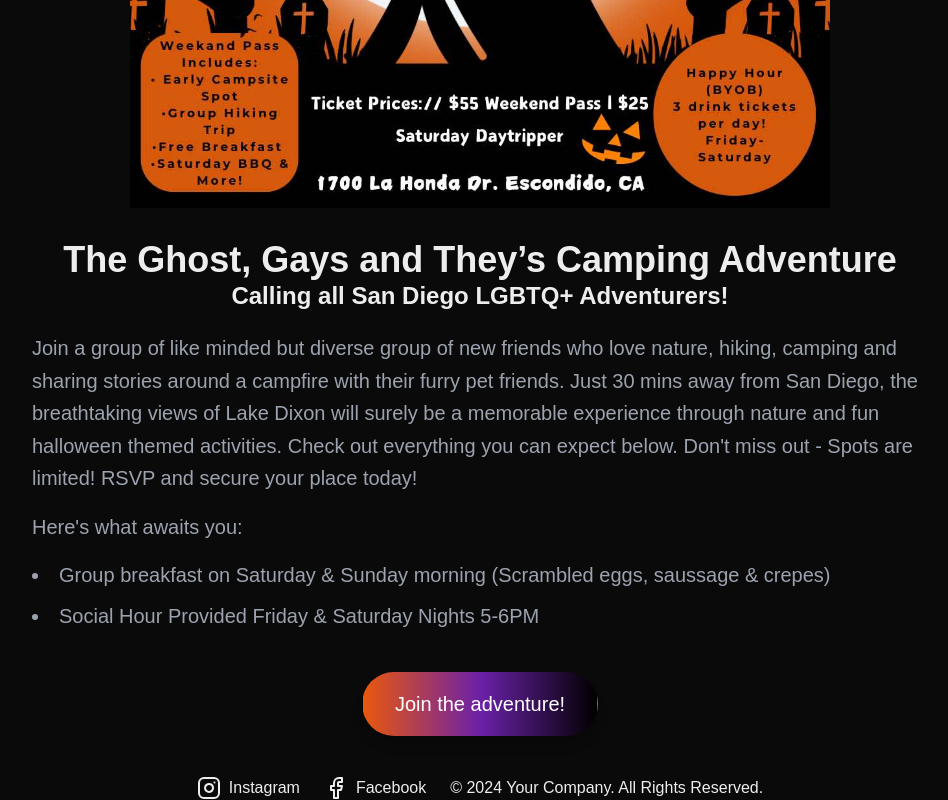
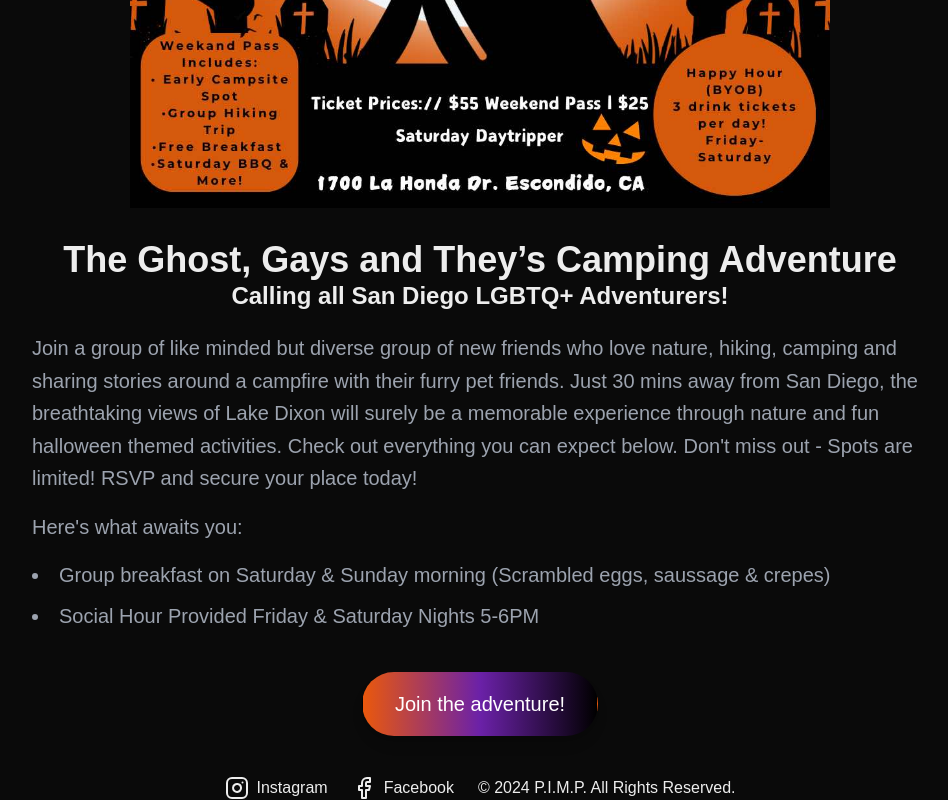
Before and after one commit to lexfm/pride-in-my-pines, a Next.js app: page / in a window 1280 px wide. Shown: the part 724-1524 px from the top of the page, without its empty margins (160-1108 px from the left). Built offline with nearby package versions, Linux system fonts and the light colour scheme.

Commit message:
fix: PIMP on footer

```diff
--- a/components/footer.tsx
+++ b/components/footer.tsx
@@ -23,7 +23,7 @@ const Footer = () => {
                 <Facebook />
                 Facebook
             </a>
-            <p>© 2024 Your Company. All Rights Reserved.</p>
+            <p>© 2024 P.I.M.P. All Rights Reserved.</p>
 
         </footer>
     );
```
